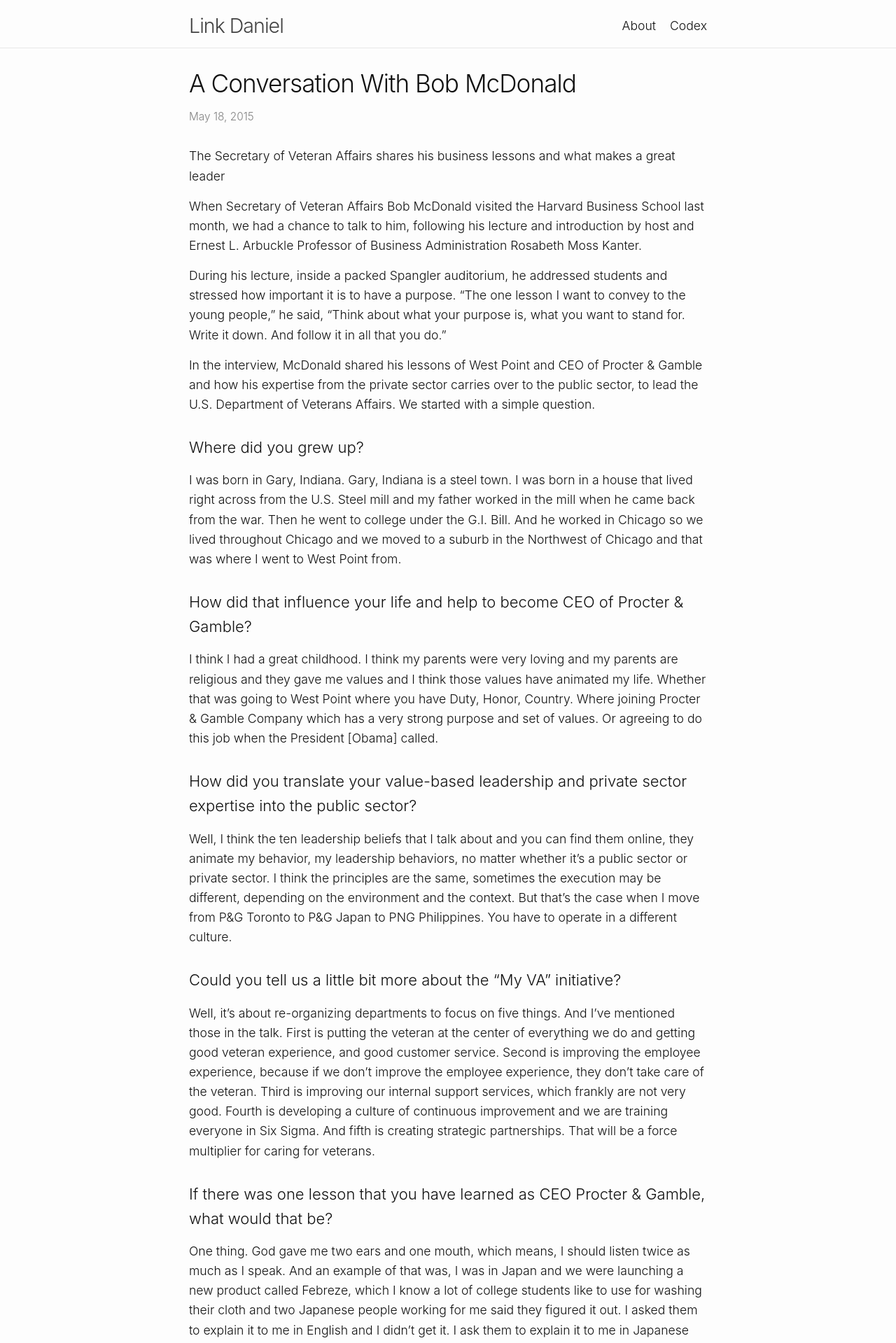
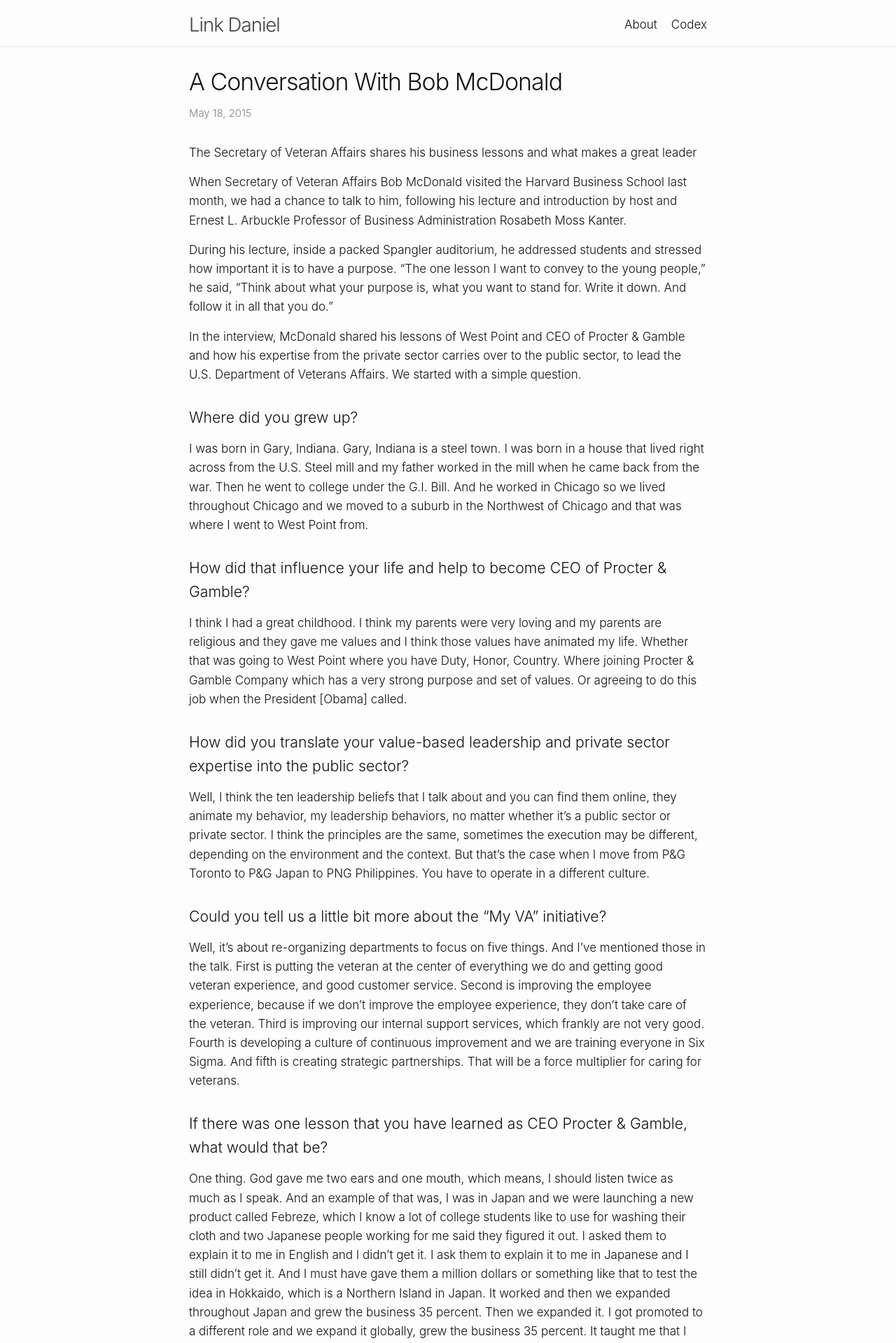
Before and after one commit to link-daniel/link.github.io, a Jekyll site: the page built from bobmcdonald.md, in a window 1280 px wide. Shown: the top 1919 px of the page at 70% size. Built offline with Jekyll 4.4.1, drawn with Linux system fonts in a browser that asks for light colours.

Commit message:
Update initialize.scss

```diff
--- a/_sass/minima/initialize.scss
+++ b/_sass/minima/initialize.scss
@@ -4,8 +4,8 @@
 
 $base-font-family: -apple-system, system-ui, BlinkMacSystemFont, "Segoe UI", "Segoe UI Symbol", "Segoe UI Emoji", "Apple Color Emoji", Roboto, Helvetica, Arial, sans-serif !default;
 $code-font-family: "Menlo", "Inconsolata", "Consolas", "Roboto Mono", "Ubuntu Mono", "Liberation Mono", "Courier New", monospace;
-$base-font-size:   17.6px !default;
-$base-font-weight: 330 !default;
+$base-font-size:   17px !default;
+$base-font-weight: 350 !default;
 $small-font-size:  $base-font-size * 0.875 !default;
 $base-line-height: 1.6 !default;
 
```
